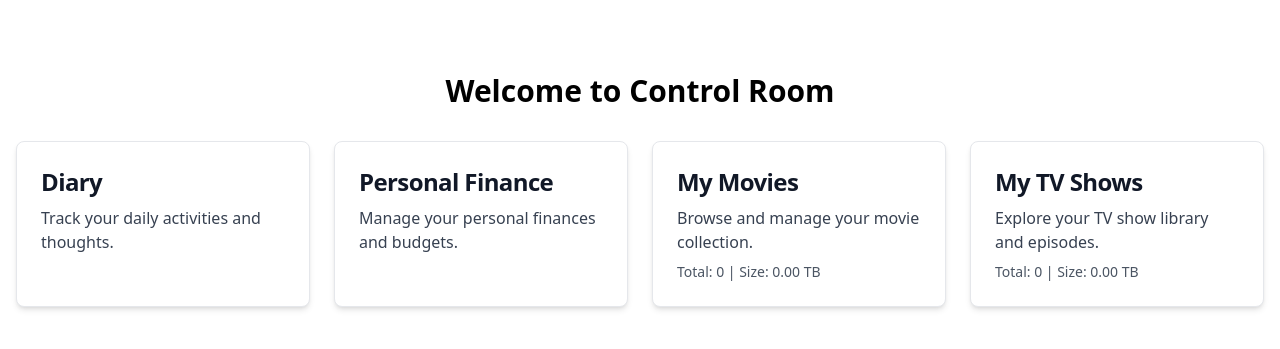
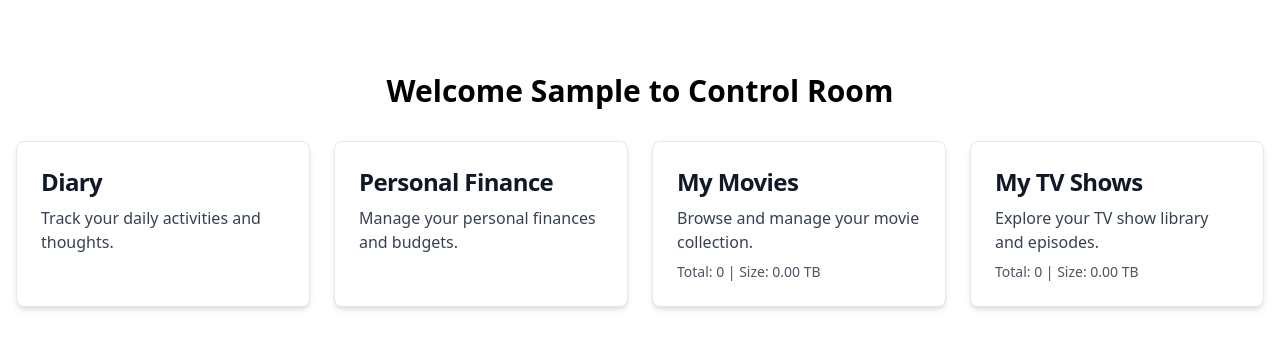
Before and after one commit to FrankMike/controlroom, a Django app: page / in a window 1280 px wide. Shown: the part 80-429 px from the top of the page. Run offline with Django 5.2, Linux system fonts and the light colour scheme; the visitor is signed in with stand-in values (Sample User, id 1); data that the repository does not hold is empty; some libraries are stand-ins or nearby versions.

Commit message:
Add welcom to the user name

```diff
--- a/pycontrol/controlroomproject/controlroom/templates/home.html
+++ b/pycontrol/controlroomproject/controlroom/templates/home.html
@@ -5,7 +5,7 @@
 {% if user.is_authenticated %}
 
     <div class="container mx-auto px-4 py-8">
-        <h1 class="text-3xl font-bold text-center mb-8">Welcome to Control Room</h1>
+        <h1 class="text-3xl font-bold text-center mb-8">Welcome {{ user.first_name }} to Control Room</h1>
 
         <div class="grid grid-cols-1 sm:grid-cols-2 lg:grid-cols-4 gap-6">
             <a href="{% url 'diary' %}" class="block p-6 bg-white rounded-lg border border-gray-200 shadow-md hover:bg-gray-100 transition duration-300">
```
